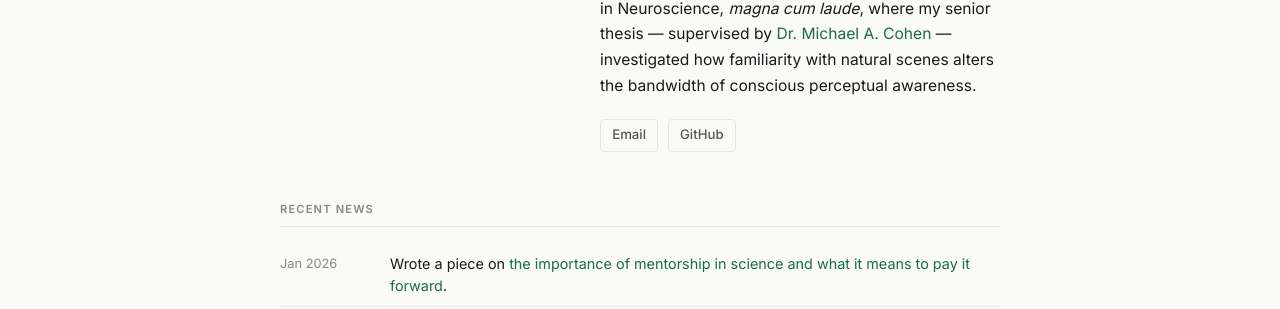
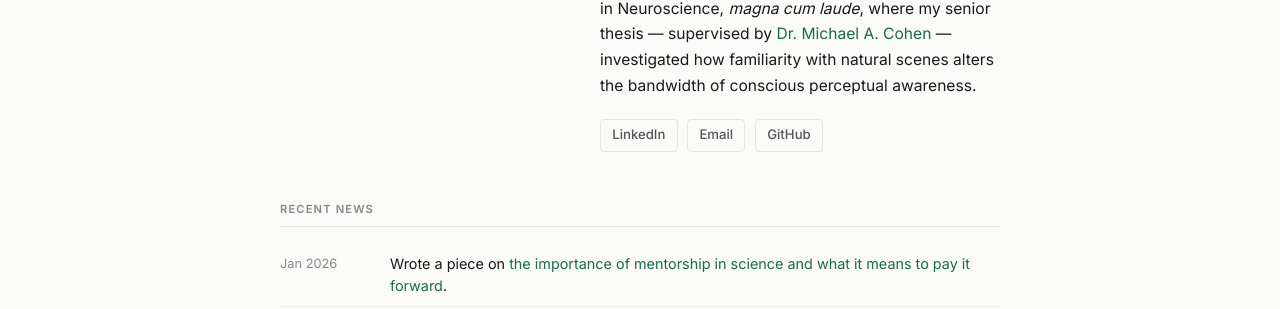
Before and after one commit to zalaoui3/zalaoui3.github.io, a Jekyll site: the page built from index.md, in a window 1280 px wide and 1373 px high. Shown: the part 627-936 px from the top of the window. Built offline with Jekyll 4.4.1, drawn with Linux system fonts in a browser that asks for light colours.

Commit message:
Add LinkedIn link
Co-Authored-By: Claude <noreply@anthropic.com>

```diff
--- a/index.md
+++ b/index.md
@@ -29,6 +29,7 @@ title: About
       natural scenes alters the bandwidth of conscious perceptual awareness.
     </p>
     <div class="home-links">
+      <a href="https://www.linkedin.com/in/zaki-alaoui/">LinkedIn</a>
       <a href="mailto:zalaoui217@gmail.com">Email</a>
       <a href="https://github.com/zalaoui3">GitHub</a>
     </div>
```
